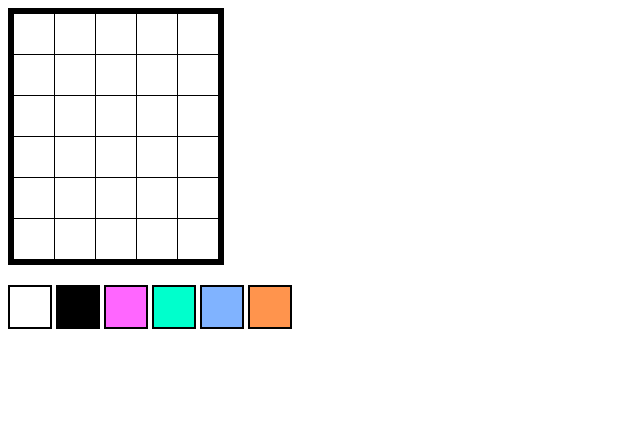
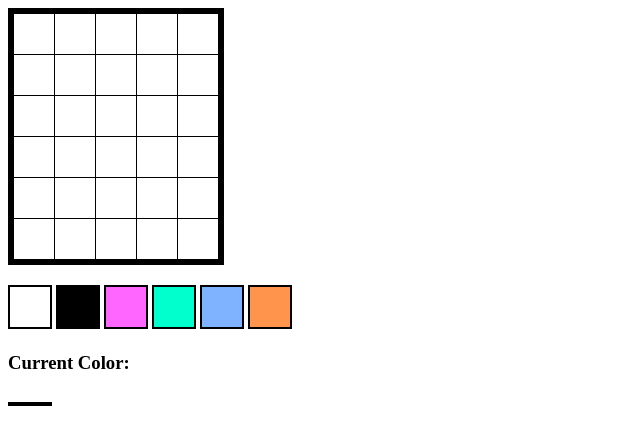
Before and after one commit to taylorhaase/pixel-art-maker, a plain HTML site: page index.html in a window 1280 px wide. Shown: the whole page, without its empty margins (0-640 px from the left). Drawn offline with Linux system fonts and the light colour scheme.

Commit message:
surge, started color indicator

```diff
--- a/index.html
+++ b/index.html
@@ -50,7 +50,7 @@
             <div class="pixel" onclick="setPixelColour(this)"></div>
         </div>
     </div>
-    <div ID="palette">
+    <div id="palette">
         <div class="pen" style="background-color:white;" onclick="setPenColour('white')"></div>
         <div class="pen" style="background-color:black;" onclick="setPenColour('black')"></div>
         <div class="pen" style="background-color:#ff66ff;" onclick="setPenColour('#ff66ff')"></div>
@@ -58,6 +58,10 @@
         <div class="pen" style="background-color:#80b3ff;" onclick="setPenColour('#80b3ff')"></div>
         <div class="pen" style="background-color:#ff944d;" onclick="setPenColour('#ff944d')"></div>
     </div>
+    <div id="currentcolor">
+        <h3>Current Color:</h3>
+        <div class="currentcolor" onclick="setPixelColour(this)"></div>
+    </div>
 
 </body>
 </html>
--- a/style.css
+++ b/style.css
@@ -21,3 +21,10 @@
     margin-top: 20px;
 
 }
+.currentcolor {
+    display:inline-block;
+    width: 40px;
+    height: 40 px;
+    border: 2px solid black;
+    margin: 20 px 10px 20px 10px;
+}
```
Also changed, not shown: 1 other file.
